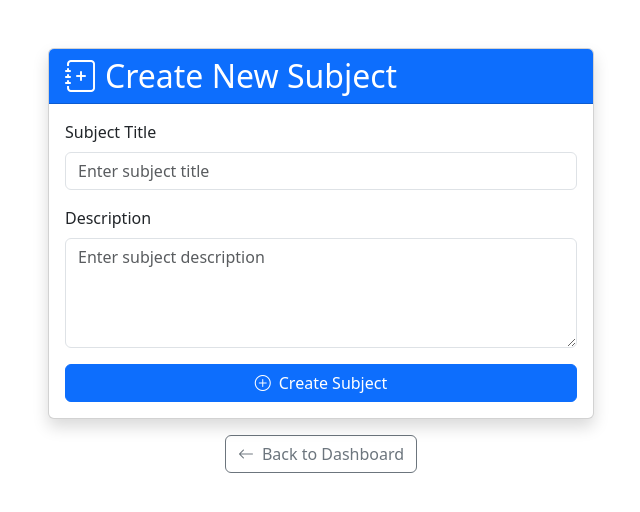
After one commit to 23f3003322/quiz-master-v1, a Flask app: page /admin/subject/new in a window 1280 px wide. The commit adds this page. Shown: the top 512 px of the page, without its empty margins (319-959 px from the left). Run offline with Flask 3, Linux system fonts and the light colour scheme.

Commit message:
subjects and chapter crud operation added

```diff
--- a/application/controllers.py
+++ b/application/controllers.py
@@ -92,10 +92,142 @@ def user_dash():
 @app.route("/admin")
 @admin_required
 def admin_dash():
+    subjects = Subject.query.all()
     # this_user = User.query.filter_by(type="admin").first()
     # all_info = Info.query.all()
     # users= len(User.query.all())-1
     # requests = len(Info.query.filter_by(atr_value="requested").all())
     # generated = len(Info.query.filter_by(atr_value="generated").all())
     # return render_template("admin_dash.html", this_user=this_user, all_info=all_info,users=users,requests=requests,generated=generated)
-    return render_template("admin/admin_dashboard.html")
+    return render_template("admin/admin_dashboard.html",subjects=subjects)
+
+
+
+
+@app.route('/admin/subject/new', methods=['GET','POST'])
+# @admin_required
+
+def create_subject():
+    if request.method == 'POST':
+        subject_title = request.form.get('title')
+        subject_description = request.form.get('description')
+
+        # Check if the subject already exists
+        existing_subject = Subject.query.filter_by(title=subject_title).first()
+        if existing_subject:
+            flash("Subject already exists!", "warning")
+            return redirect(url_for('create_subject'))
+
+        # Create and save new subject
+        new_subject = Subject(title=subject_title, description=subject_description)
+        db.session.add(new_subject)
+        db.session.commit()
+
+        flash("Subject created successfully!", "success")
+        return redirect(url_for('admin_dash'))
+
+    return render_template('admin/create_subject.html')
+
+
+@app.route('/admin/subject/update/<int:subject_id>', methods=['GET','POST'])
+@admin_required
+def update_subject(subject_id):
+    print(subject_id)
+    subject = Subject.query.get(subject_id)
+    print(subject.title)
+    print(subject.description)
+
+    if request.method=="POST":
+        if not subject:
+            flash("Subject not found!", "danger")
+            return redirect(url_for('admin_Dash'))
+
+        # Get form data
+        title = request.form.get('title')
+        description = request.form.get('description')
+
+        if not title:
+            flash("Title is required!", "danger")
+            return redirect(url_for('update_subject', subject_id=subject_id))
+
+        # Update subject details
+        subject.title = title
+        subject.description = description
+        db.session.commit()
+
+        flash("Subject updated successfully!", "success")
+        return redirect(url_for('admin_dash'))
+
+    return render_template('admin/edit_subject.html', subject=subject)
+
+
+@app.route('/admin/subject/delete/<int:subject_id>', methods=['GET'])
+@admin_required
+def delete_subject(subject_id):
+
+    subject = Subject.query.get(subject_id)
+
+    if not subject:
+        flash("Subject not found!", "danger")
+        return redirect(url_for('admin_dash'))
+
+    # Delete the subject from the database
+    db.session.delete(subject)
+    db.session.commit()
+
+    flash("Subject deleted successfully!", "success")
+    return redirect(url_for('admin_dash'))
+
+
+@app.route('/admin/subject/<int:subject_id>', methods=['GET'])
+@admin_required
+def get_subject(subject_id):
+    subject = Subject.query.get_or_404(subject_id)  # Fetch subject by ID
+    chapters = Chapter.query.filter_by(subject_id=subject.id).all()
+    return render_template('admin/view_subject.html', subject=subject, chapters=chapters)
+
+
+
+
+@app.route('/admin/subject/<int:subject_id>/chapter/new', methods=['GET', 'POST'])
+@admin_required
+def create_chapter(subject_id):
+    subject = Subject.query.get_or_404(subject_id)
+
+    if request.method == 'POST':
+        title = request.form.get('title')
+
+        if not title:
+            flash('Title is required', 'danger')
+            return redirect(url_for('create_chapter', subject_id=subject_id))
+
+        new_chapter = Chapter(title=title, subject_id=subject_id)
+        db.session.add(new_chapter)
+        db.session.commit()
+        flash('Chapter created successfully!', 'success')
+        return redirect(url_for('get_subject',subject_id=subject_id))
+
+    return render_template('admin/chapter/create_chapter.html', subject=subject)
+
+
+
+
+# @app.route('/admin/subject/<int:subject_id>/chapters', methods=['GET'])
+# @admin_required
+# def get_chapters(subject_id):
+#     subject = Subject.query.get_or_404(subject_id)
+#     return render_template('admin/chapters.html', subject=subject, chapters=subject.chapters)
+
+
+@app.route('/admin/chapter/update/<int:chapter_id>', methods=['GET', 'POST'])
+@admin_required
+def update_chapter(chapter_id):
+    chapter = Chapter.query.get_or_404(chapter_id)
+
+    if request.method == 'POST':
+        chapter.title = request.form.get('title')
+        db.session.commit()
+        flash('Chapter updated successfully!', 'success')
+        return redirect(url_for('get_subject', subject_id=chapter.subject_id))
+
+    return render_template('admin/chapter/edit_chapter.html', chapter=chapter)
--- /dev/null
+++ b/templates/admin/create_subject.html
@@ -0,0 +1,80 @@
+<!DOCTYPE html>
+<html lang="en">
+<head>
+    <meta charset="UTF-8">
+    <meta name="viewport" content="width=device-width, initial-scale=1.0">
+    <title>Create Subject - Quiz Master</title>
+    <!-- Bootstrap 5 CSS -->
+    <link href="https://cdn.jsdelivr.net/npm/bootstrap@5.3.0/dist/css/bootstrap.min.css" rel="stylesheet">
+    <!-- Bootstrap Icons -->
+    <link href="https://cdn.jsdelivr.net/npm/bootstrap-icons@1.10.0/font/bootstrap-icons.css" rel="stylesheet">
+</head>
+<body>
+    <div class="container mt-5">
+        <div class="row justify-content-center">
+            <div class="col-md-8 col-lg-6">
+                <div class="card shadow">
+                    <div class="card-header bg-primary text-white">
+                        <h2 class="mb-0">
+                            <i class="bi bi-journal-plus me-2"></i>Create New Subject
+                        </h2>
+                    </div>
+                    <div class="card-body">
+                        <!-- Flash Messages -->
+                        {% with messages = get_flashed_messages(with_categories=True) %}
+                            {% if messages %}
+                                {% for category, message in messages %}
+                                    <div class="alert alert-{{ category }} alert-dismissible fade show" role="alert">
+                                        {{ message }}
+                                        <button type="button" class="btn-close" data-bs-dismiss="alert" aria-label="Close"></button>
+                                    </div>
+                                {% endfor %}
+                            {% endif %}
+                        {% endwith %}
+
+                        <!-- Create Subject Form -->
+                        <form method="POST">
+                            <div class="mb-3">
+                                <label for="title" class="form-label">Subject Title</label>
+                                <input
+                                    type="text"
+                                    class="form-control"
+                                    id="title"
+                                    name="title"
+                                    required
+                                    placeholder="Enter subject title"
+                                >
+                            </div>
+                            <div class="mb-3">
+                                <label for="description" class="form-label">Description</label>
+                                <textarea
+                                    class="form-control"
+                                    id="description"
+                                    name="description"
+                                    rows="4"
+                                    placeholder="Enter subject description"
+                                ></textarea>
+                            </div>
+                            <div class="d-grid">
+                                <button type="submit" class="btn btn-primary">
+                                    <i class="bi bi-plus-circle me-2"></i>Create Subject
+                                </button>
+                            </div>
+                        </form>
+                    </div>
+                </div>
+
+                <!-- Back to Dashboard Link -->
+                <div class="text-center mt-3">
+                    <a href="{{ url_for('admin_dash') }}" class="btn btn-outline-secondary">
+                        <i class="bi bi-arrow-left me-2"></i>Back to Dashboard
+                    </a>
+                </div>
+            </div>
+        </div>
+    </div>
+
+    <!-- Bootstrap JS Bundle with Popper -->
+    <script src="https://cdn.jsdelivr.net/npm/bootstrap@5.3.0/dist/js/bootstrap.bundle.min.js"></script>
+</body>
+</html>
```
Also changed, not shown: application/models.py (+6 -6 lines), templates/admin/admin_dashboard.html (+92 -3 lines), templates/admin/chapter/create_chapter.html (added, +24 -0 lines), templates/admin/chapter/edit_chapter.html (added, +22 -0 lines), templates/admin/edit_subject.html (added, +82 -0 lines), templates/admin/view_subject.html (added, +83 -0 lines).
